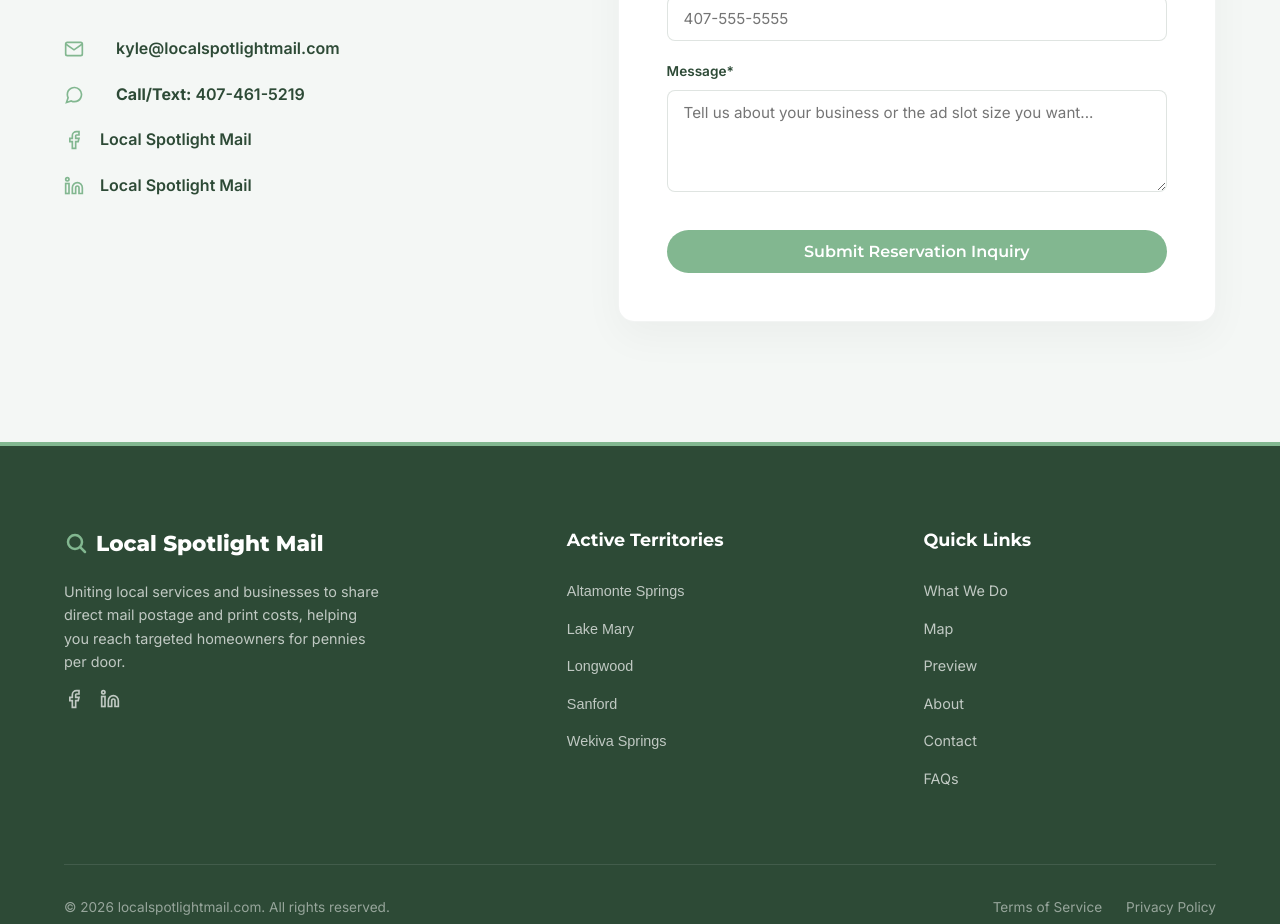
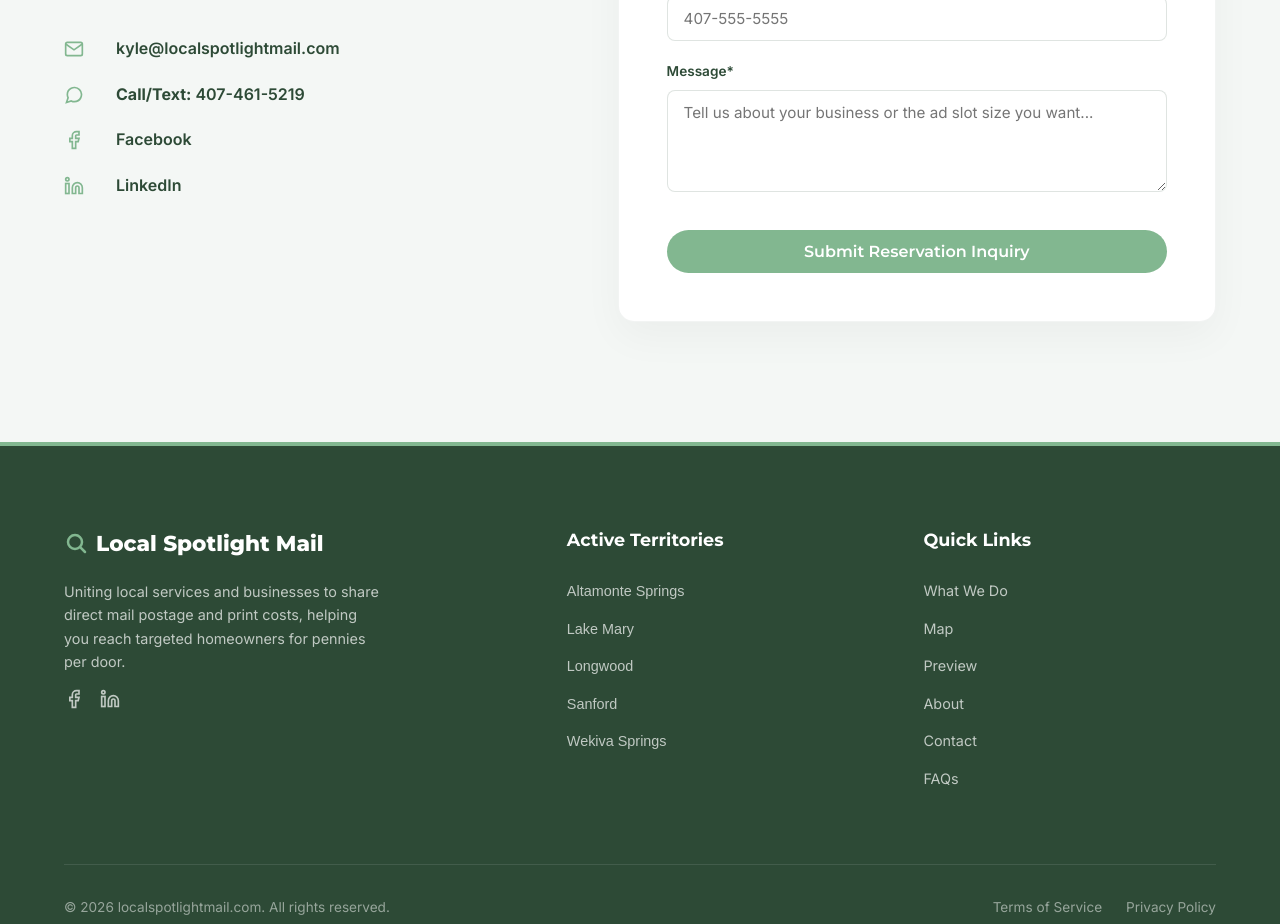
Before and after one commit to kanderson102/localspotlightmail, a Next.js app: page / in a window 1280 px wide. Shown: the part 9760-10684 px from the top of the page. Built offline with nearby package versions, Linux system fonts and the light colour scheme.

Commit message:
Fix social media link alignment and update display labels to Facebook and LinkedIn

```diff
--- a/app/page.tsx
+++ b/app/page.tsx
@@ -1244,12 +1244,12 @@ export default function HomePage({ initialSlug }: { initialSlug?: string }) {
                       target="_blank"
                       rel="noopener noreferrer"
                       className="hover-accent"
-                      style={{ display: "flex", alignItems: "center", textDecoration: "none", color: "inherit" }}
+                      style={{ display: "contents", color: "inherit" }}
                     >
                       <svg width="20" height="20" viewBox="0 0 24 24" fill="none" stroke="currentColor" strokeWidth="2" style={{ marginRight: "16px", color: "var(--accent)" }}>
                         <path d="M18 2h-3a5 5 0 0 0-5 5v3H7v4h3v8h4v-8h3l1-4h-4V7a1 1 0 0 1 1-1h3z" />
                       </svg>
-                      <div>Local Spotlight Mail</div>
+                      <div>Facebook</div>
                     </a>
                   </li>
                   <li className="contact-info-item">
@@ -1258,14 +1258,14 @@ export default function HomePage({ initialSlug }: { initialSlug?: string }) {
                       target="_blank"
                       rel="noopener noreferrer"
                       className="hover-accent"
-                      style={{ display: "flex", alignItems: "center", textDecoration: "none", color: "inherit" }}
+                      style={{ display: "contents", color: "inherit" }}
                     >
                       <svg width="20" height="20" viewBox="0 0 24 24" fill="none" stroke="currentColor" strokeWidth="2" style={{ marginRight: "16px", color: "var(--accent)" }}>
                         <path d="M16 8a6 6 0 0 1 6 6v7h-4v-7a2 2 0 0 0-2-2 2 2 0 0 0-2 2v7h-4v-7a6 6 0 0 1 6-6z" />
                         <rect x="2" y="9" width="4" height="12" />
                         <circle cx="4" cy="4" r="2" />
                       </svg>
-                      <div>Local Spotlight Mail</div>
+                      <div>LinkedIn</div>
                     </a>
                   </li>
                 </ul>
```
